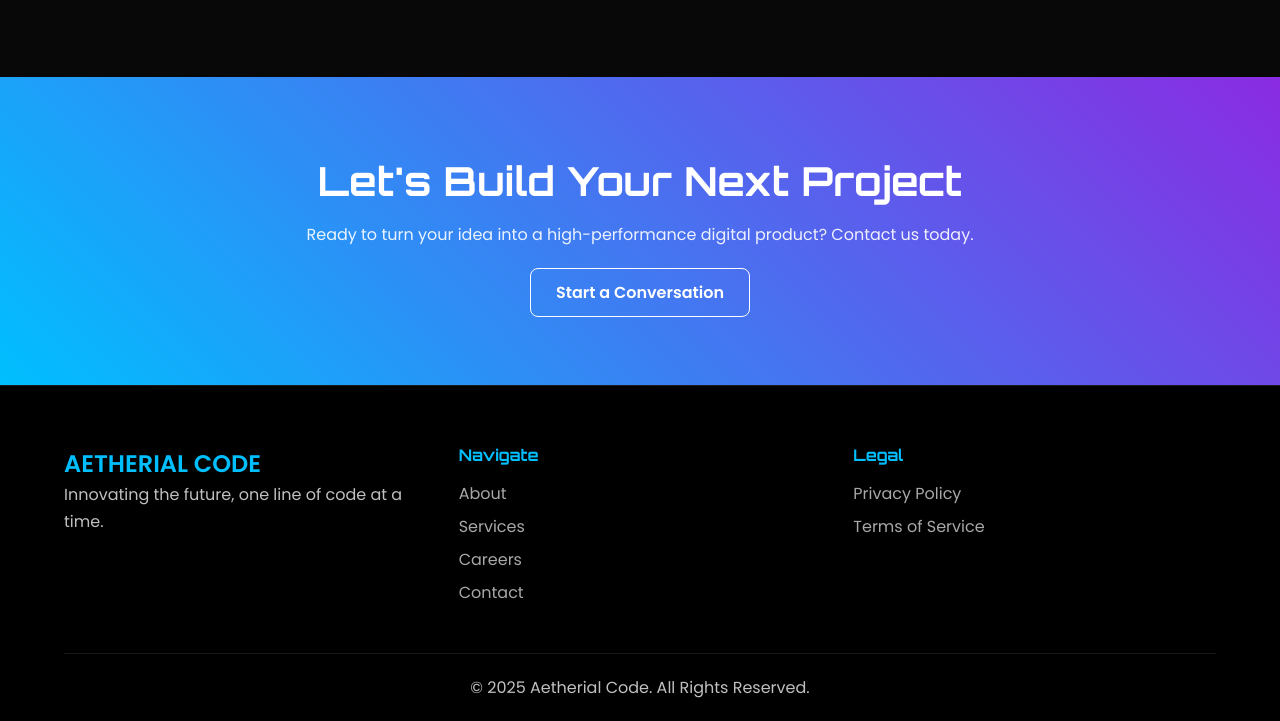
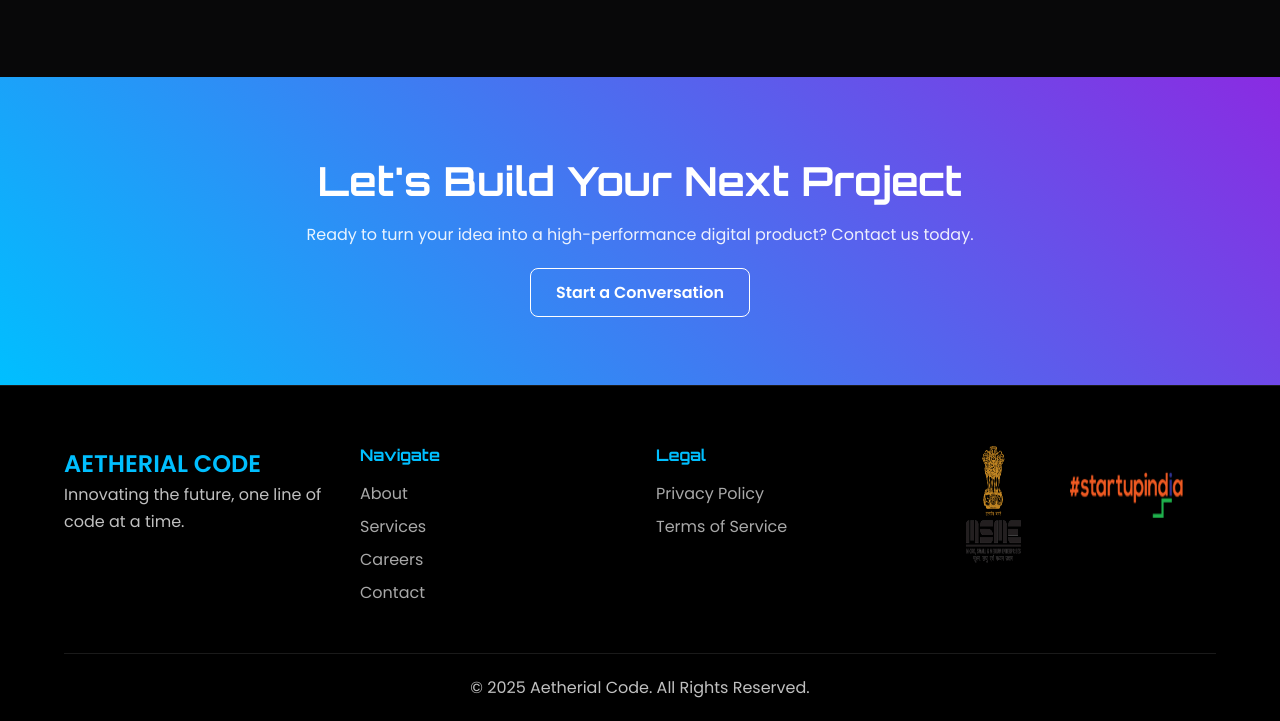
Before and after one commit to dps-broken/atherial-update, a plain HTML site: page index.html in a window 1280 px wide. Shown: the part 2593-3314 px from the top of the page. Drawn offline with nearby package versions, Linux system fonts and the light colour scheme.

Commit message:
ubdated by akash

```diff
--- a/assets/css/style.css
+++ b/assets/css/style.css
@@ -785,6 +785,24 @@ img {
     color: rgba(240, 240, 240, 0.7);
 }
 
+.footer-col-img {
+    display: flex;
+
+    li{
+
+        img{
+            height: 100px;
+        }
+    }
+    li:first-child{
+        img{
+            height: 120px;
+        }
+    }
+
+}
+
+
 .newsletter-form {
     display: flex;
     flex-direction: column;
--- a/index.html
+++ b/index.html
@@ -234,6 +234,13 @@
                     </ul>
                 </div>
 
+               <div class="footer-col">
+                    <ul class="footer-col-img">
+                        <li><img src="assets/images/MSME.png" alt="MSME Certified"></li>
+                        <li><img src="assets/images/startup-india.png" alt="startup-india"></li>
+                    </ul>
+                </div>
+
 
                 <!-- <div class="footer-col">
                     <h4>Join Newsletter</h4>
```
Also changed, not shown: services.html (+6 -0 lines), assets/images/MSME.png (added), assets/images/startup-india.png (added), 2 other files.
